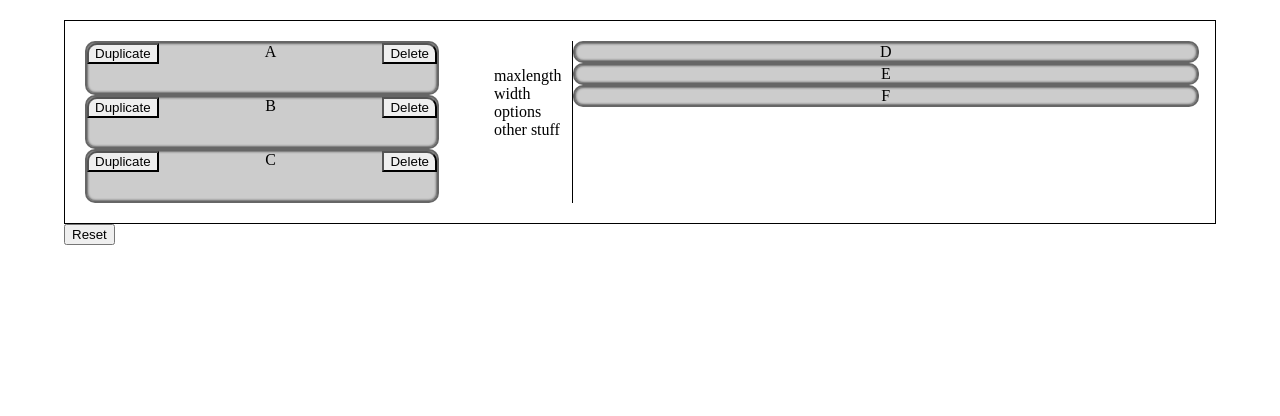
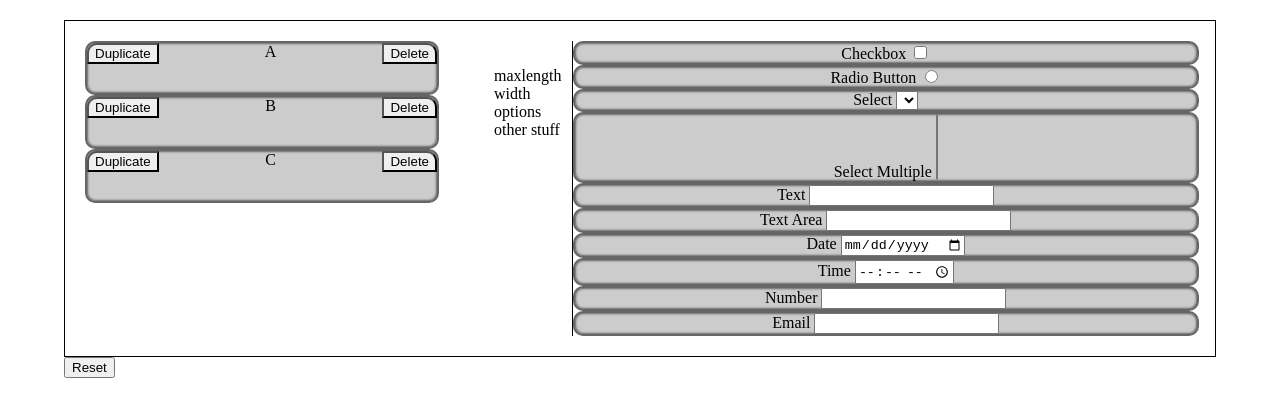
Before and after one commit to jothamyelle/interact-exp, a website: page index.html in a window 1280 px wide. Drawn offline with Linux system fonts and the light colour scheme.

Commit message:
Added html forms

```diff
--- a/index.html
+++ b/index.html
@@ -35,9 +35,62 @@
       </ul>
     </div>
     <div id="controls">
-        <div class="controls" draggable="true">D</div>
-        <div class="controls" draggable="true">E</div>
-        <div class="controls" draggable="true">F</div>
+
+        <div class="controls" draggable="true">
+          <label>Checkbox</label>
+          <input type="checkbox"/>
+        </div>
+
+        <div class="controls" draggable="true">
+            <label>Radio Button</label>
+            <input type="radio"/>
+        </div>
+
+        <div class="controls" draggable="true">
+            <label>Select</label>
+            <select></select>
+        </div>
+
+        <div class="controls" draggable="true">
+            <label>Select Multiple</label>
+            <select multiple></select>
+          </div>
+
+        <div class="controls" draggable="true" >
+          <label>Text</label>
+          <input type="text" />
+        </div>
+
+        <div class="controls" draggable="true" >
+            <label>Text Area</label>
+            <input type="text-area" />
+        </div>
+
+        <div class="controls" draggable="true" >
+            <label>Date</label>
+            <input type="date" />
+        </div>
+
+        <div class="controls" draggable="true" >
+            <label>Time</label>
+            <input type="time" />
+        </div>
+
+        <div class="controls" draggable="true" >
+            <label>Number</label>
+            <input type="Number" />
+        </div>
+
+        <div class="controls" draggable="true" >
+            <label>Email</label>
+            <input type="email" />
+        </div>
+
+
+
+
+
+
     </div>
   </div>
   <button id="resetButton">Reset</button>
```
